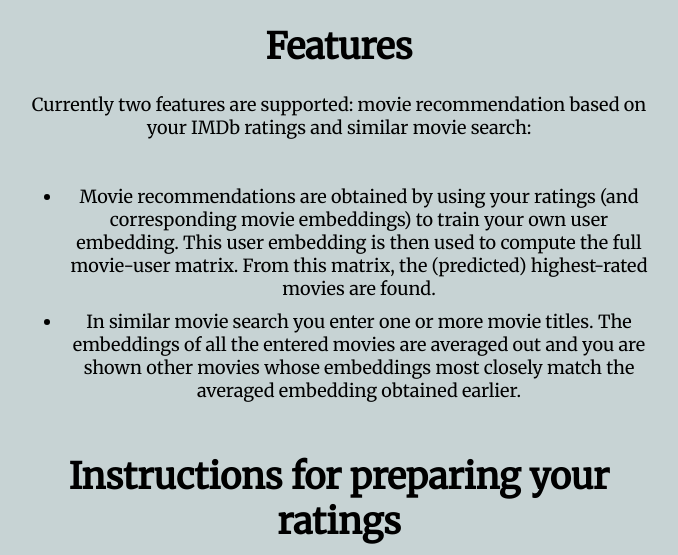
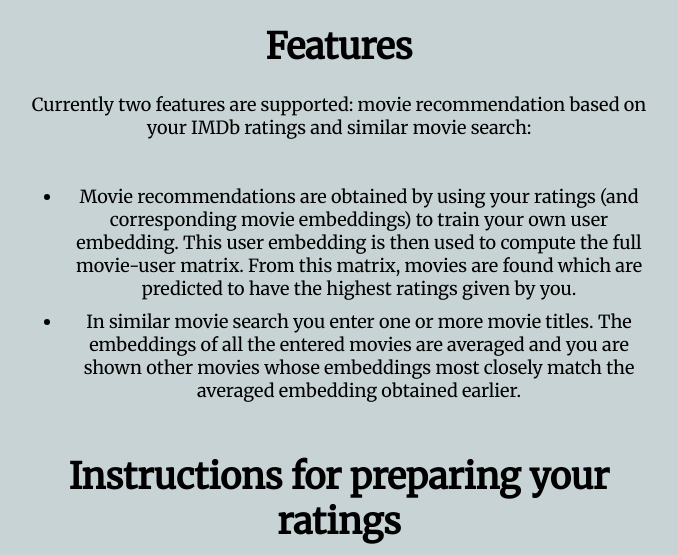
Before and after one commit to Asa-Nisi-Masa/movie-recommender, a Flask app: page /about in a window 1280 px wide. Shown: the part 67-622 px from the top of the page, without its empty margins (301-979 px from the left). Run offline with Flask 2, Linux system fonts and the light colour scheme; data that the repository does not hold is empty; some libraries are stand-ins or nearby versions.

Commit message:
updated README, about

```diff
--- a/templates/about.html
+++ b/templates/about.html
@@ -9,8 +9,8 @@
     <p>
         Currently two features are supported: movie recommendation based on your IMDb ratings and similar movie search:
     <ul>
-        <li>Movie recommendations are obtained by using your ratings (and corresponding movie embeddings) to train your own user embedding. This user embedding is then used to compute the full movie-user matrix. From this matrix, the (predicted) highest-rated movies are found.</li>
-        <li>In similar movie search you enter one or more movie titles. The embeddings of all the entered movies are averaged out and you are shown other movies whose embeddings most closely match the averaged embedding obtained earlier.</li>
+        <li>Movie recommendations are obtained by using your ratings (and corresponding movie embeddings) to train your own user embedding. This user embedding is then used to compute the full movie-user matrix. From this matrix, movies are found which are predicted to have the highest ratings given by you.</li>
+        <li>In similar movie search you enter one or more movie titles. The embeddings of all the entered movies are averaged and you are shown other movies whose embeddings most closely match the averaged embedding obtained earlier.</li>
     </ul>
     </p>
 
```
Also changed, not shown: README.md.
